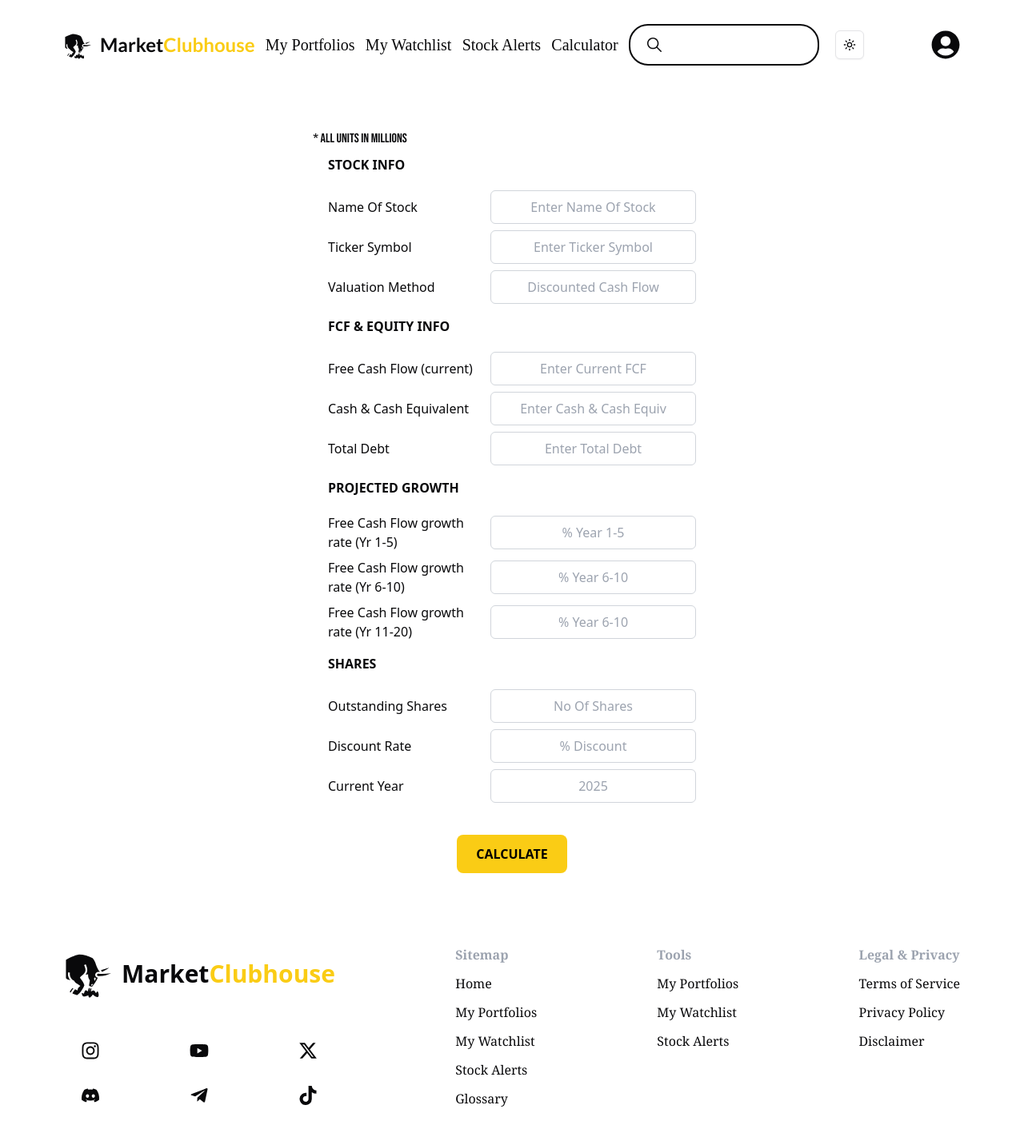
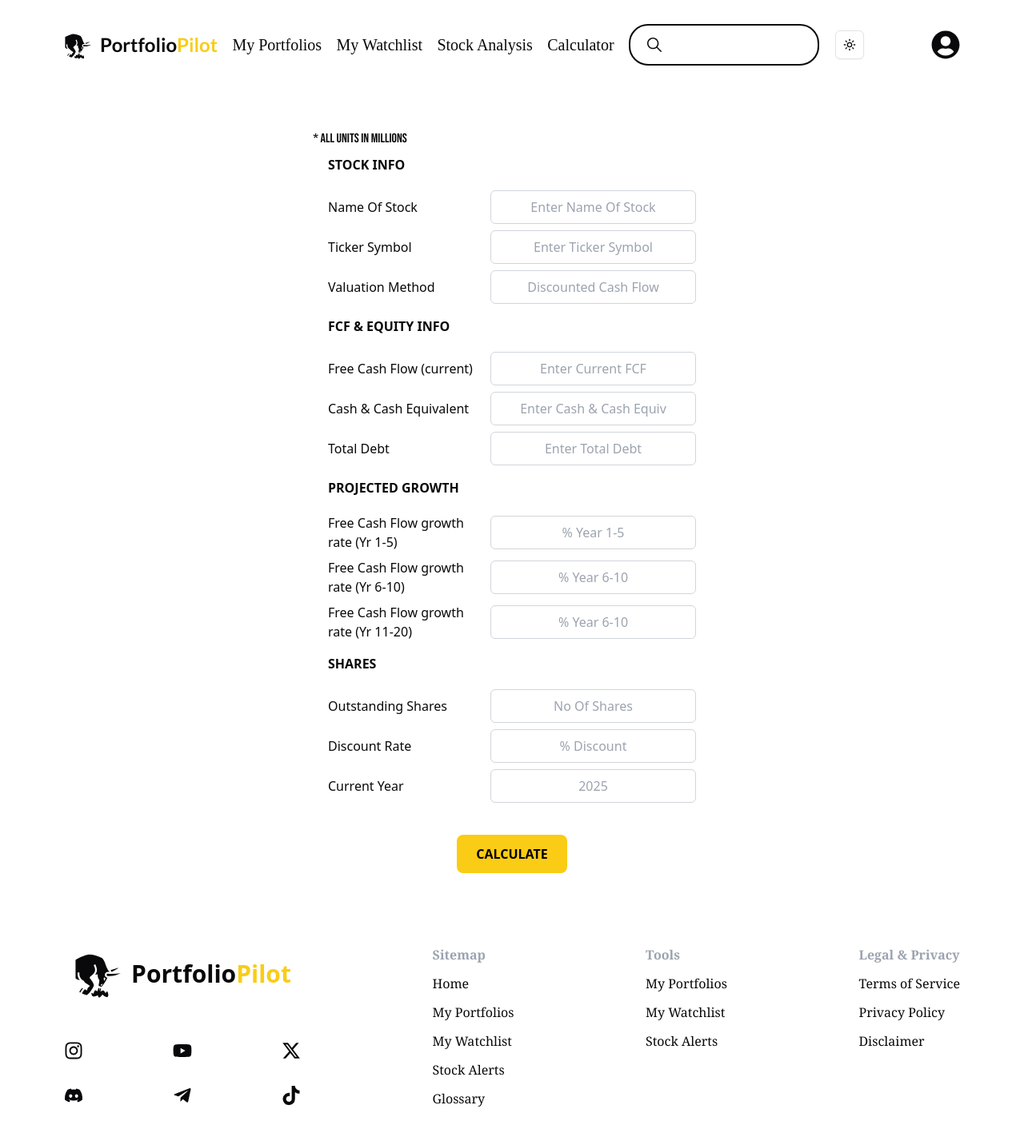
Before and after one commit to ongkitwei/StockValuator, a React (Vite) app: page /calculator in a window 1280 px wide. Shown: the top 1422 px of the page at 80% size. Before the commit the page ends 1386 px from the top, so only its background shows below. Built offline with nearby package versions, Linux system fonts and the light colour scheme; a web font is replaced by a local one.

Commit message:
Changed bg color for footer and header, Edited responsive web design

```diff
--- a/src/layout/Footer.tsx
+++ b/src/layout/Footer.tsx
@@ -10,13 +10,13 @@ import { Link } from "react-router-dom";
 function Footer() {
   return (
     <div
-      className="bg-white dark:bg-black
-     text-foreground px-20 flex pt-10 justify-between"
+      className="bg-white dark:bg-[#181818]
+     text-foreground px-20 flex py-10 justify-between"
     >
       <div className="flex flex-col items-center">
         <h1 className="text-3xl font-bold flex items-center pb-12">
           <GiChargingBull className="text-7xl pr-2" />
-          Market<span className="text-yellow-400">Clubhouse</span>
+          Portfolio<span className="text-yellow-400">Pilot</span>
         </h1>
         <div className="text-2xl grid grid-cols-3 gap-x-28 gap-y-8">
           <FaInstagram />
--- a/src/layout/Header.tsx
+++ b/src/layout/Header.tsx
@@ -17,14 +17,15 @@ function Header() {
 
   return (
     <header>
-      <div className="flex flex-row justify-between items-center text-foreground bg-white dark:bg-black h-28 font-lato sticky top-0 left-0 right-0 z-50 px-20">
-        <div className="flex items-center">
-          <GiChargingBull size={45} className="pr-2" />
-          <h1 className="text-2xl font-bold">
-            Market<span className="text-yellow-400">Clubhouse</span>
-          </h1>
-        </div>
-
+      <div className="flex flex-row justify-between items-center text-foreground bg-white dark:bg-[#181818] h-28 font-lato sticky top-0 left-0 right-0 z-50 px-20">
+        <Link to="/homepage">
+          <div className="flex items-center">
+            <GiChargingBull size={45} className="pr-2" />
+            <h1 className="text-2xl font-bold">
+              Portfolio<span className="text-yellow-400">Pilot</span>
+            </h1>
+          </div>
+        </Link>
         <Link
           className="font-irish text-xs hidden lg:flex lg:text-xl hover:cursor-pointer hover:text-slate-500"
           to="/myportfolio"
@@ -41,7 +42,7 @@ function Header() {
           className="font-irish text-xs hidden lg:flex lg:text-xl hover:cursor-pointer hover:text-slate-500"
           to="/stockalerts"
         >
-          Stock Alerts
+          Stock Analysis
         </Link>
         <Link
           className="font-irish text-xs hidden lg:flex lg:text-xl hover:cursor-pointer hover:text-slate-500"
@@ -83,16 +84,16 @@ function Header() {
       >
         <ul>
           <li className="pb-5 border-b border-gray-200 border-r border-r-gray-900 hover:cursor-pointer uppercase">
-            My Portfolios
+            <Link to="/myportfolio">My Portfolios</Link>
           </li>
           <li className="pb-5 border-b border-gray-200 border-r border-r-gray-900 pt-5 hover:cursor-pointer uppercase">
-            My Watchlist
+            <Link to="/mywatchlist">My Watchlist</Link>
           </li>
           <li className="pb-5 border-b border-gray-200 border-r border-r-gray-900 pt-5 hover:cursor-pointer uppercase">
-            Stock Alerts
+            <Link to="/stockalerts">Stock Alerts</Link>
           </li>
           <li className="pb-5 border-b border-gray-200 border-r border-r-gray-900 pt-5 hover:cursor-pointer uppercase">
-            Calculator
+            <Link to="/calculator">Calculator</Link>
           </li>
         </ul>
       </div>
```
